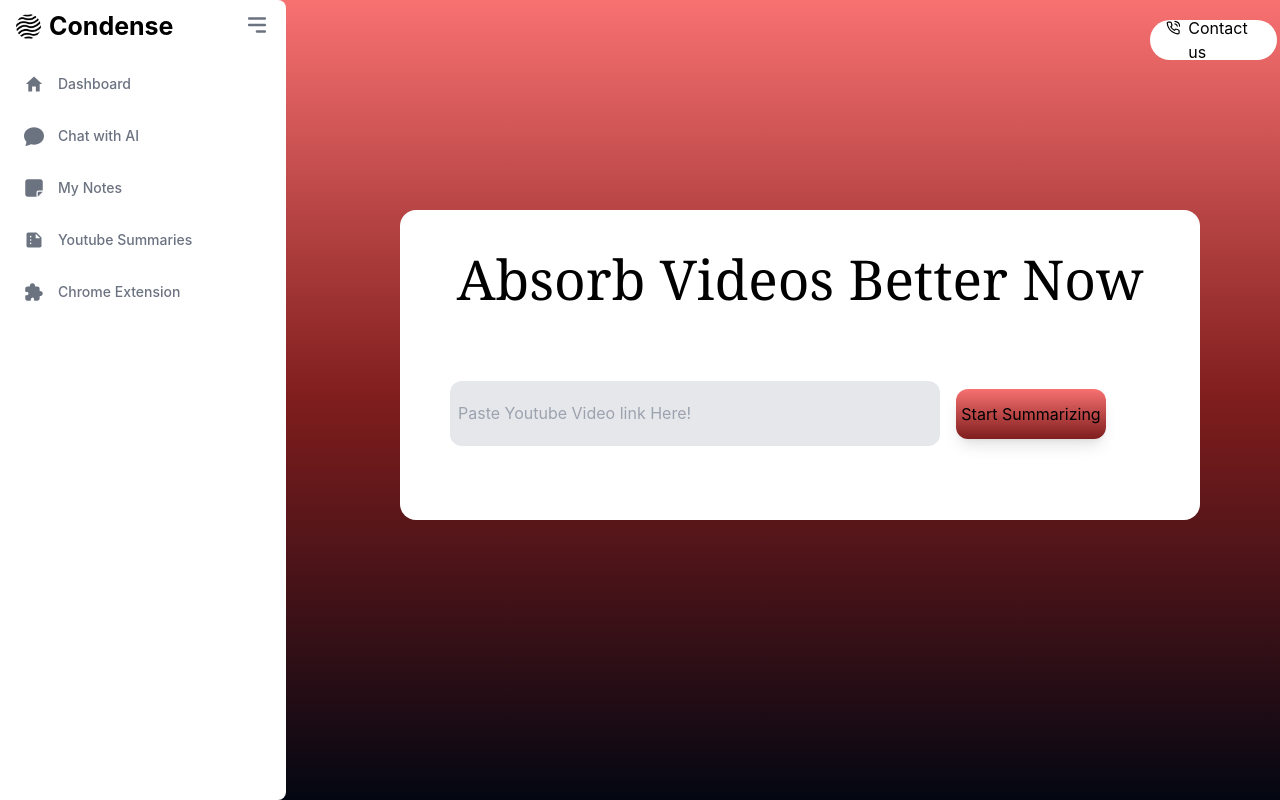
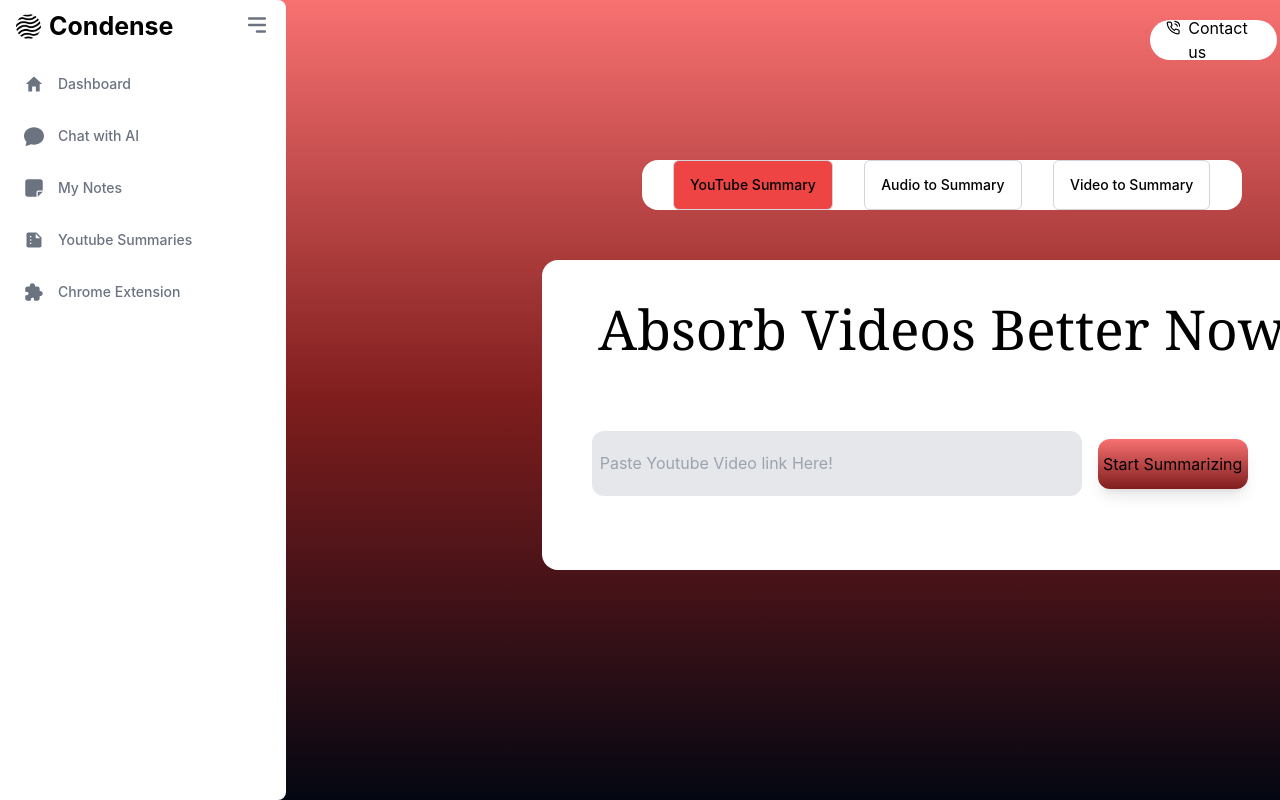
Before and after one commit to Arker123/Condense, a React (Create React App) app in the folder client/: page /dashboard in a window 1280 px wide. Shown: the top 800 px of the page. Built offline with nearby package versions, Linux system fonts and the light colour scheme; no server answers.

Commit message:
Audio to Summary Page

```diff
--- a/client/src/pages/Dashboard.jsx
+++ b/client/src/pages/Dashboard.jsx
@@ -15,6 +15,10 @@ const Dashboard = () => {
 
   const navigate = useNavigate();
   const [url,setUrl] = useState("")
+  const [audio,setAudio] = useState(null)
+  const [video , setVideo] = useState(null)
+
+  const [selectedButton, setSelectedButton] = useState("YouTube Summary");
   const menus = [
     { name: "Dashboard", link: "/", icon: IoMdHome },
     { name: "Chat with AI", link: "/", icon: BsChatFill },
@@ -23,6 +27,98 @@ const Dashboard = () => {
     { name: "Chrome Extension", link: "/", icon: IoExtensionPuzzle },
   ];
   const [open, setOpen] = useState(true);
+  const handleButtonClick = (buttonName) => {
+    setSelectedButton(buttonName);
+  };
+
+  const renderContent = () => {
+    switch (selectedButton) {
+      case "YouTube Summary":
+        return (
+          <div className="bg-white h-[310px] w-[800px] ml-[450px] flex flex-col mt-[50px] rounded-2xl">
+            <motion.p
+              initial={{ opacity: 0, x: -100 }}
+              animate={{ opacity: 1, x: 0 }}
+              transition={{ duration: 1 }}
+              className="text-extrabold text-[55px] font-serif flex items-center justify-center mt-7"
+            >
+              Absorb Videos Better Now
+            </motion.p>
+            <div className="flex flex-row gap-4">
+              <input
+                type="link"
+                onChange={(e)=>setUrl(e.target.value)}
+                value={url}
+                placeholder="Paste Youtube Video link Here!"
+                className="ml-[50px] pl-2 mt-[60px] text-black bg-gray-200 text-small h-[65px] w-[490px] rounded-xl overflow-hidden"
+              />
+              <button
+                onClick={()=>{navigate('/summary',{state:url})}}
+                className="cursor-pointer text-black bg-gradient-to-b from-red-400 to-red-900 rounded-xl shadow-lg w-[150px] h-[50px] mt-[68px]"
+              >
+                Start Summarizing
+              </button>
+            </div>
+          </div>
+        );
+        case "Audio to Summary":
+          return (
+            <div className="bg-white h-[310px] w-[800px] ml-[450px] flex flex-col mt-[50px] rounded-2xl">
+              <motion.p
+                initial={{ opacity: 0, x: -100 }}
+                animate={{ opacity: 1, x: 0 }}
+                transition={{ duration: 1 }}
+                className="text-extrabold text-[55px] font-serif flex items-center justify-center mt-7"
+              >
+                Absorb Audio Better Now
+              </motion.p>
+              <div className="flex flex-row gap-4">
+                <input
+                  type="file"
+                  accept="audio/*"
+                  onChange={(e) => setAudio(e.target.files[0])}
+                  className="ml-[50px] pl-2 mt-[60px] text-black bg-gray-200 text-small h-[50px] w-[490px] rounded-xl overflow-hidden"
+                />
+                <button
+                  onClick={()=>{navigate('/summary',{state:audio})}}
+                  className="cursor-pointer text-black bg-gradient-to-b from-red-400 to-red-900 rounded-xl shadow-lg w-[150px] h-[50px] mt-[60px]"
+                >
+                  Start Summarizing
+                </button>
+              </div>
+            </div>
+          );
+        case "Video to Summary":
+          return (
+            <div className="bg-white h-[310px] w-[800px] ml-[450px] flex flex-col mt-[50px] rounded-2xl">
+              <motion.p
+                initial={{ opacity: 0, x: -100 }}
+                animate={{ opacity: 1, x: 0 }}
+                transition={{ duration: 1 }}
+                className="text-extrabold text-[55px] font-serif flex items-center justify-center mt-7"
+              >
+                Absorb Videos Better Now
+              </motion.p>
+              <div className="flex flex-row gap-4">
+                <input
+                  type="file"
+                  accept="video/mp4"
+                  onChange={(e) => setVideo(e.target.files[0])}
+                  className="ml-[50px] pl-2 mt-[60px] text-black bg-gray-200 text-small h-[50px] w-[490px] rounded-xl overflow-hidden"
+                />
+                <button
+                  onClick={()=>{navigate('/summary',{state:video})}}
+                  className="cursor-pointer text-black bg-gradient-to-b from-red-400 to-red-900 rounded-xl shadow-lg w-[150px] h-[50px] mt-[60px]"
+                >
+                  Start Summarizing
+                </button>
+              </div>
+            </div>
+          );
+      default:
+        return null;
+    }
+  };
 
   return (
     <section className="flex gap-6  bg-gradient-to-b from-red-400 via-red-900 to-gray-950 h-screen">
@@ -78,7 +174,7 @@ const Dashboard = () => {
         </div>
       </div>
 
-      <div>
+      <div className="">
         <div className=" flex flex-row items-center justify-center gap-4 mt-5  ml-[1150px]">
           <div className="w-30 h-10  rounded-3xl bg-white flex items-center px-4">
             <div className=" flex flex-row gap-2">
@@ -98,31 +194,34 @@ const Dashboard = () => {
             <CgProfile />
           </div>
         </div>
-
-        <div className="bg-white h-[310px] w-[800px] ml-[400px] flex flex-col mt-[150px] rounded-2xl">
-          <motion.p
-            initial={{ opacity: 0, x: -100 }}
-            animate={{ opacity: 1, x: 0 }}
-            transition={{ duration: 1 }}
-            className="text-extrabold text-[55px] font-serif flex items-center justify-center mt-7"
-          >
-            Absorb Videos Better Now
-          </motion.p>
-          <div className="flex flex-row gap-4">
-            <input
-              type="link"
-              onChange={(e)=>setUrl(e.target.value)}
-              value={url}
-              placeholder="Paste Youtube Video link Here!"
-              className="ml-[50px] pl-2 mt-[60px] text-black bg-gray-200 text-small h-[65px] w-[490px] rounded-xl overflow-hidden"
-            />
+        <div className="flex flex-col items-center justify-center">
+        <div className="bg-white h-[50px] w-[600px] ml-[450px] mt-[100px] flex flex-row justify-evenly rounded-2xl">
             <button
-              onClick={()=>{navigate('/summary',{state:url})}}
-              className="cursor-pointer text-black bg-gradient-to-b from-red-400 to-red-900 rounded-xl shadow-lg w-[150px] h-[50px] mt-[68px]"
+              className={`text-sm text-black font-medium px-4 py-2 rounded-md border border-gray-300 ${
+                selectedButton === "YouTube Summary" ? "bg-red-500" : ""
+              }`}
+              onClick={() => handleButtonClick("YouTube Summary")}
             >
-              Start Summarizing
+              YouTube Summary
+            </button>
+            <button
+              className={`text-sm text-black font-medium px-4 py-2 rounded-md border border-gray-300 ${
+                selectedButton === "Audio to Summary" ? "bg-red-500" : ""
+              }`}
+              onClick={() => handleButtonClick("Audio to Summary")}
+            >
+              Audio to Summary
+            </button>
+            <button
+              className={`text-sm text-black font-medium px-4 py-2 rounded-md border border-gray-300 ${
+                selectedButton === "Video to Summary" ? "bg-red-500" : ""
+              }`}
+              onClick={() => handleButtonClick("Video to Summary")}
+            >
+              Video to Summary
             </button>
           </div>
+          {renderContent()}
         </div>
       </div>
     </section>
```
